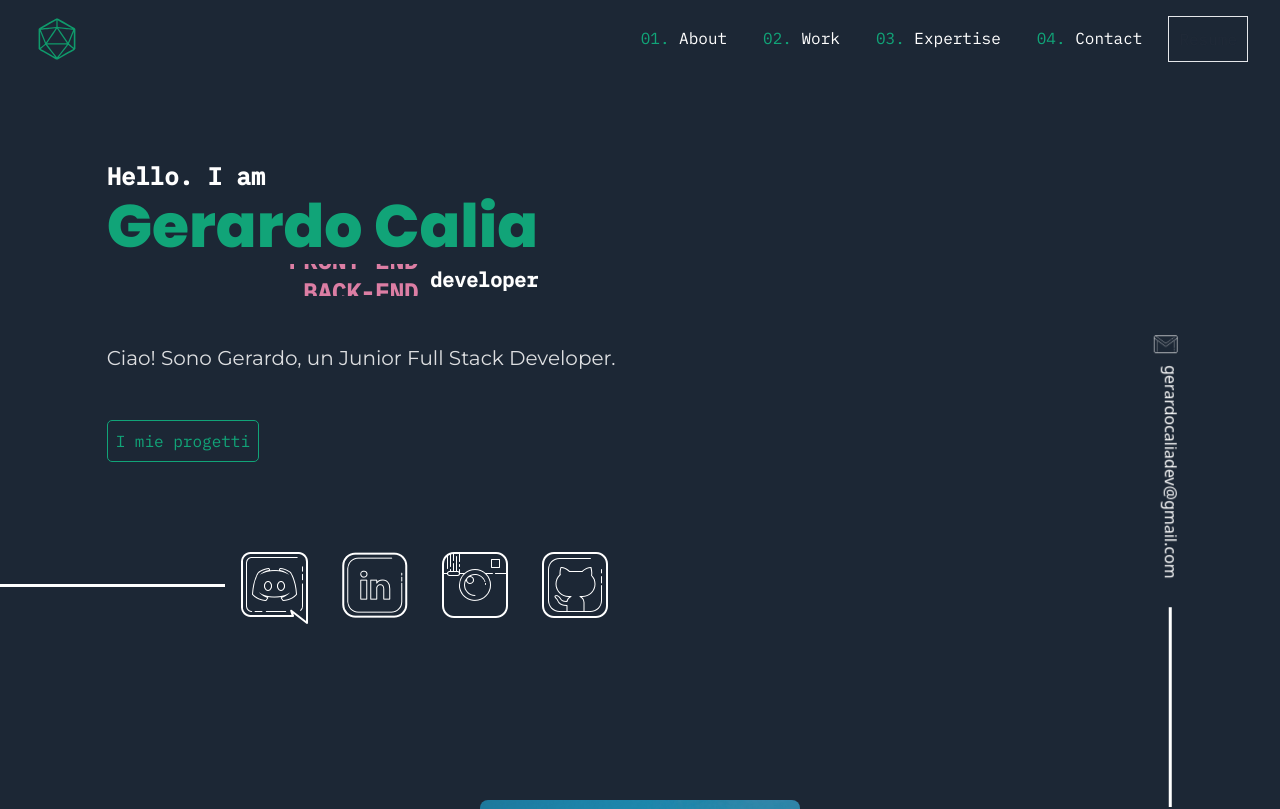
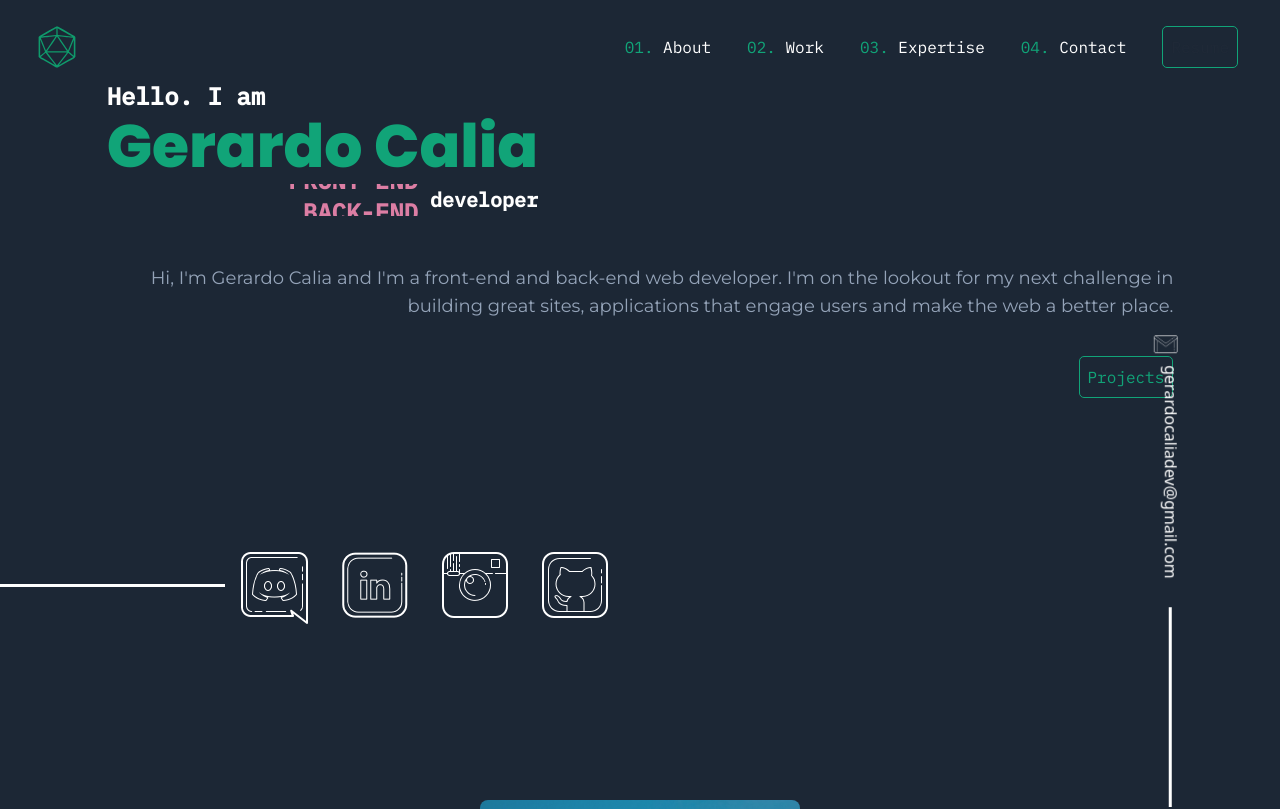
Before and after one commit to Sof-97/gerardo-calia, a Vue app in the folder vue-basic/: page / in a window 1280 px wide. Shown: the top 809 px of the page. Built offline with nearby package versions, Linux system fonts and the light colour scheme.

Commit message:
Short bio

```diff
--- a/vue-basic/src/App.vue
+++ b/vue-basic/src/App.vue
@@ -8,10 +8,10 @@
 		</header>
 		<main>
 			<!-- Prima sezione piccola bio e hello Comp -->
-			<section class="w-10/12 pt-40 mx-auto">
+			<section class="flex flex-col w-10/12 pt-20 pb-32 mx-auto">
 				<HelloComp class="mb-12"></HelloComp>
 				<IntroComp class="mb-8"></IntroComp>
-				<ButtonComp text="I mie progetti" class="my-4 green"></ButtonComp>
+				<ButtonComp text="Projects" link="#projects" class="my-1 green max-w-fit self-end"></ButtonComp>
 			</section>
 			<!-- Seconda sezione immagine + Bio grande e tecnologie -->
 			<section>
@@ -174,28 +174,38 @@
 <style lang="scss">
 @import url("https://fonts.googleapis.com/css2?family=IBM+Plex+Mono:wght@400;500&family=Montserrat:wght@400;900&family=Poppins:wght@700;800&display=swap");
 @import "./assets/_variable.scss";
+
 header {
 	position: absolute;
 	top: 0;
 	width: 100%;
 }
+
 section {
 	min-height: 100vh;
+
+	@media screen and (max-width:1024px) {
+		min-height: auto;
 	}
+}
+
 .email {
 	right: -8rem;
 	bottom: 180px;
 	transform: rotate(90deg);
 }
+
 #socialX {
 	transform: translate(0, 0);
 	transform: rotate(90deg);
 	left: 200px;
 	bottom: -20vh;
+
 	svg {
 		transform: rotate(-90deg);
 	}
 }
+
 #socialY {
 	transform: translate(1.5rem, 0);
 }
@@ -205,23 +215,27 @@
 	-webkit-animation: blur-out-contract 0.9s cubic-bezier(0.55, 0.085, 0.68, 0.53) both;
 	animation: blur-out-contract 0.9s cubic-bezier(0.55, 0.085, 0.68, 0.53) both;
 }
+
 @-webkit-keyframes blur-out-contract {
 	0% {
 		-webkit-filter: blur(0.01);
 		filter: blur(0.01);
 	}
+
 	100% {
 		letter-spacing: -0.5em;
 		-webkit-filter: blur(12px) opacity(0%);
 		filter: blur(12px) opacity(0%);
 	}
 }
+
 @keyframes blur-out-contract {
 	0% {
 		transform: translate(0, 0px) rotate(90deg);
 		-webkit-filter: blur(0.01);
 		filter: blur(0.01);
 	}
+
 	100% {
 		transform: translate(0, 200px) rotate(0deg);
 		letter-spacing: -0.5em;
@@ -235,6 +249,7 @@
 	-webkit-animation: focus-in-expand 1s cubic-bezier(0.25, 0.46, 0.45, 0.94) both;
 	animation: focus-in-expand 1s cubic-bezier(0.25, 0.46, 0.45, 0.94) both;
 }
+
 @-webkit-keyframes focus-in-expand {
 	0% {
 		transform: translate(-1.5rem, 0);
@@ -243,6 +258,7 @@
 		filter: blur(12px);
 		opacity: 0;
 	}
+
 	100% {
 		transform: translate(1.5rem, 0);
 		-webkit-filter: blur(0px);
@@ -250,6 +266,7 @@
 		opacity: 1;
 	}
 }
+
 @keyframes focus-in-expand {
 	0% {
 		transform: translate(-1.5rem, 0);
@@ -258,6 +275,7 @@
 		filter: blur(12px);
 		opacity: 0;
 	}
+
 	100% {
 		transform: translate(1.5rem, 0);
 		-webkit-filter: blur(0px);
--- a/vue-basic/src/components/ButtonComp.vue
+++ b/vue-basic/src/components/ButtonComp.vue
@@ -15,17 +15,20 @@
 
 <style lang="scss" scoped>
 @import "../assets/variable";
+
 a {
 	font-family: "IBM Plex Mono", monospace;
 	display: inline-block;
 	padding: 0.5rem;
 	border: 1px solid $green;
 	border-radius: 5px;
+
 	&:active {
 		background-color: $green;
 		color: #fff;
 	}
 }
+
 .green {
 	color: $green;
 }
--- a/vue-basic/src/components/HelloComp.vue
+++ b/vue-basic/src/components/HelloComp.vue
@@ -18,9 +18,11 @@
 </script>
 <style lang="scss" scoped>
 @import "../assets/variable";
+
 h2 {
 	font-family: "IBM Plex Mono", monospace;
 }
+
 h1 {
 	font-family: "Poppins", sans-serif;
 	font-weight: 800;
--- a/vue-basic/src/components/IntroComp.vue
+++ b/vue-basic/src/components/IntroComp.vue
@@ -1,5 +1,8 @@
 <template>
-	<p class="text-white text-xl">Ciao! Sono Gerardo, un Junior Full Stack Developer.</p>
+	<p class="text-slate-400 text-lg text-right">Hi, I'm Gerardo Calia and I'm a front-end and back-end web
+		developer. I'm on the
+		lookout for my next
+		challenge in building great sites, applications that engage users and make the web a better place.</p>
 </template>
 <script>
 export default {
@@ -10,6 +13,5 @@
 <style lang="scss" scoped>
 * {
 	font-family: "Montserrat";
-		opacity: 0.85;
 }
 </style>
--- a/vue-basic/src/components/NavBar.vue
+++ b/vue-basic/src/components/NavBar.vue
@@ -1,12 +1,14 @@
 <template>
 	<div>
 		<nav class="md:block hidden p-4">
-			<ul class="flex justify-end">
+			<ul class="flex justify-end items-center">
 				<li class="text-white"><span>01.</span> About</li>
 				<li class="text-white"><span>02.</span> Work</li>
 				<li class="text-white"><span>03.</span> Expertise</li>
 				<li class="text-white"><span>04.</span> Contact</li>
-				<li class="border-solid border">Resume</li>
+				<li>
+					<ButtonComp text="Resume" link="#"></ButtonComp>
+				</li>
 			</ul>
 		</nav>
 
@@ -44,35 +46,43 @@
 
 <style lang="scss" scoped>
 @import "../assets/_variable.scss";
+
 * {
 	font-family: "IBM Plex Mono", monospace;
 }
+
 nav {
 	ul {
 		li {
 			padding: 10px;
 			margin-right: 1rem;
+
 			span {
 				color: $green;
 			}
 		}
 	}
 }
+
 .dropdown {
 	label {
 		border-color: $green;
 		color: $green;
 	}
+
 	ul {
 		margin-right: 1rem;
+
 		li {
 			display: block;
 			border-radius: 10px;
+
 			span {
 				color: $green;
 				display: inline-block;
 				width: fit-content;
 			}
+
 			&:last-child {
 				display: flex;
 				justify-content: center;
```
Lines whose indentation alone changed are shown as unchanged.
